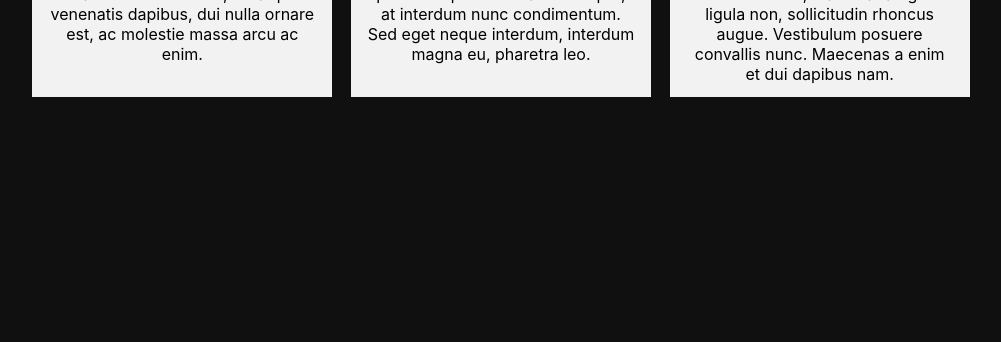
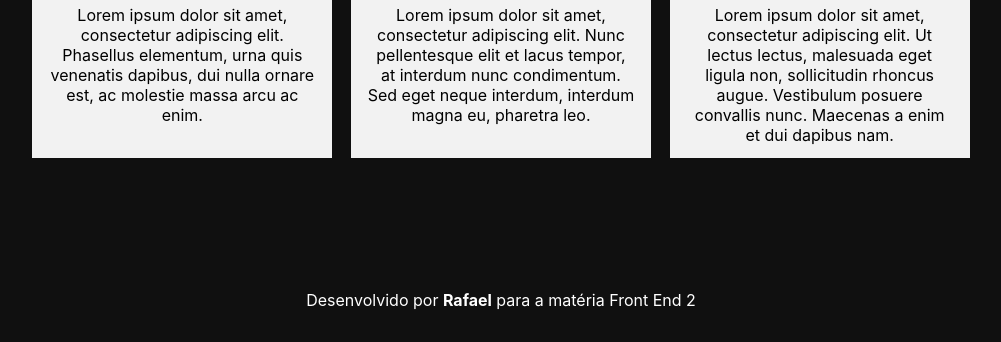
Before and after one commit to rafaelnq/ctd-fe2-checkpoint1, a plain HTML site: page index.html in a window 1280 px wide. Shown: the part 1052-1394 px from the top of the page, without its empty margins (139-1140 px from the left). Before the commit the page ends 1249 px from the top, so only its background shows below. Drawn offline with Linux system fonts and the light colour scheme.

Commit message:
add header and footer

```diff
--- a/css/styles.css
+++ b/css/styles.css
@@ -14,6 +14,7 @@ ul {
   list-style: none;
 }
 
+/* Header */
 h1 {
   text-align: center;
   background-color: #020202;
@@ -23,6 +24,7 @@ h1 {
   font-weight: 500;
 }
 
+/* App */
 .app {
   max-width: 800px;
   background-color: #fff;
@@ -191,3 +193,16 @@ h2 {
   max-width: 940px;
   padding-bottom: 100px;
 }
+
+/* Footer */
+footer {
+  text-align: center;
+  color: #fff;
+  padding: 32px;
+}
+
+footer a {
+  text-decoration: none;
+  color: inherit;
+  font-weight: 700;
+}
--- a/index.html
+++ b/index.html
@@ -8,6 +8,10 @@
     <title>Checkpoint 1</title>
   </head>
   <body>
+    <header>
+      <h1>Checkpoint 1 - Lista de Animais</h1>
+    </header>
+
     <div class="modal js-modal">
       <form class="js-formulario">
         <div>
@@ -51,11 +55,17 @@
     </div>
 
     <section>
-      <h2>Todos os Cards</h1>
+      <h2>Todos os Cards</h2>
       <!-- Conteúdo gerado dinamicamente com JS -->
       <div class="cards js-cards"></div>
     </section>
 
+    <footer>
+      <p>
+        Desenvolvido por <a href="https://github.com/rafaelnq">Rafael</a> para a matéria Front End 2
+      </p>
+    </footer>
+
     <script src="js/main.js"></script>
   </body>
 </html>
```
